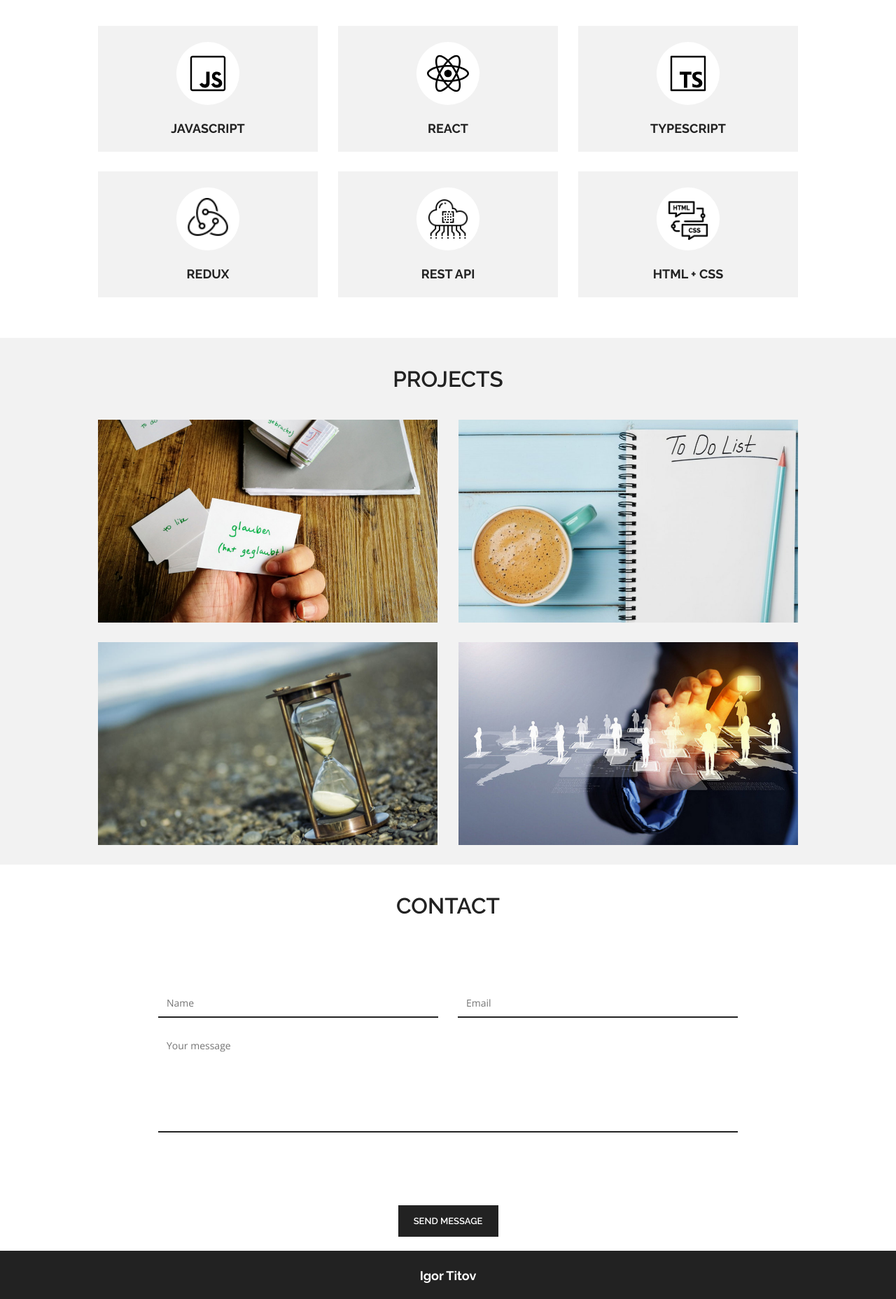
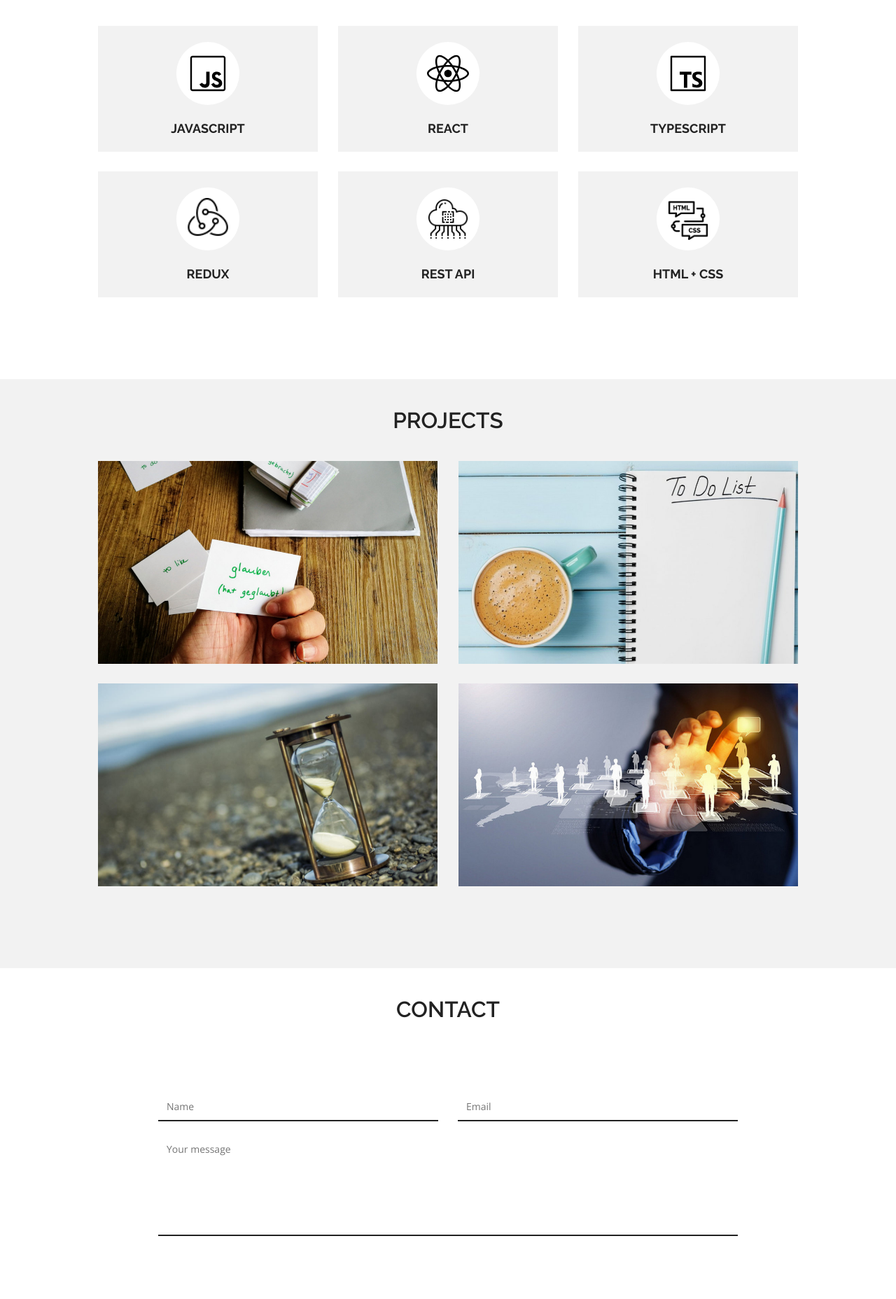
Before and after one commit to Freiii21/portfolio-react, a React (Create React App) app: page / in a window 1280 px wide. Shown: the part 880-2737 px from the top of the page at 70% size. Built offline with nearby package versions, Linux system fonts and the light colour scheme.

Commit message:
#42 design improvements_31

```diff
--- a/src/common/styles/Container.module.scss
+++ b/src/common/styles/Container.module.scss
@@ -1,6 +1,7 @@
 @import "./src/common/styles/sass/variables.scss";
 
 .container{
+    //border: 1px solid red;
     height: 100%;
     width: 80%;
     max-width: $maxDisplayWidth;
--- a/src/e2-skills/Skills.module.scss
+++ b/src/e2-skills/Skills.module.scss
@@ -1,7 +1,7 @@
 @import "./src/common/styles/sass/variables.scss";
 
 .skills{
-    padding-bottom: 30px;
+    padding-bottom: 89px;
     .skillsContainer{
         flex-direction: column;
         .skillsSet{
--- a/src/e3-projects/Projects.module.scss
+++ b/src/e3-projects/Projects.module.scss
@@ -2,6 +2,7 @@
 
 .projects{
     background-color: $bgColor;
+    padding-bottom: 89px;
     .projectsContainer{
         flex-direction: column;
         justify-content: flex-start;
--- a/src/e4-contact/Contact.module.scss
+++ b/src/e4-contact/Contact.module.scss
@@ -40,9 +40,9 @@
       }
     }
     button {
-      margin: 80px 0 0;
+      margin: 85px 0 0;
       width: 143px;
-      height: 45px;
+      height: 46px;
       border: 2px solid $bgSecondColor;
       background-color: $bgSecondColor;
       padding: 10px 20px;
```
